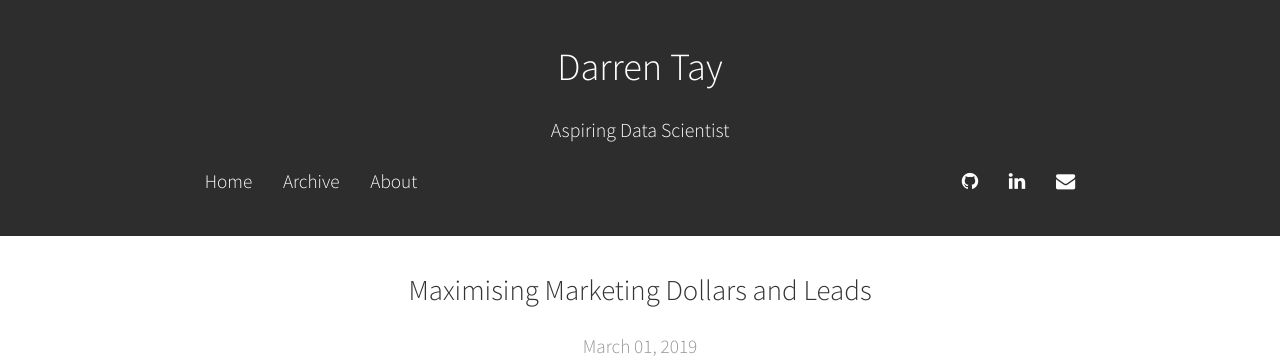
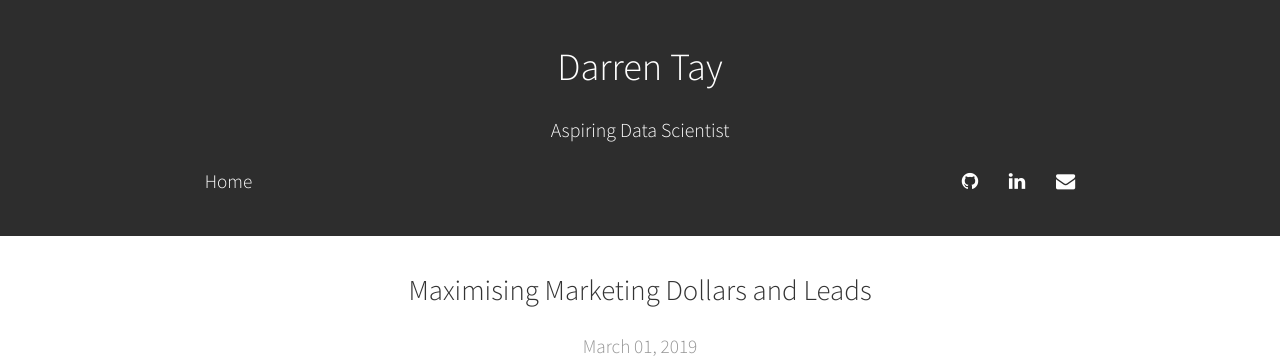
Before and after one commit to darrenwtay/darrenwtay.github.io, a Jekyll site: the page index.html, which Jekyll copies as it is, in a window 1280 px wide. Shown: the top 364 px of the page. Built offline with Jekyll 4.4.1, drawn with Linux system fonts in a browser that asks for light colours.

Commit message:
Update index.html

```diff
--- a/index.html
+++ b/index.html
@@ -30,7 +30,7 @@
   <h1><a href="">Darren Tay</a></h1>
   <h2><a>Aspiring Data Scientist</a></h2>
   <nav>
-    <div><a href="/">Home</a><a href="/archive/">Archive</a><a href="/about/">About</a></div>
+    <div><a href="/">Home</a></div>
     <div><a href="https://github.com/darrenwtay"><i class="fa fa-github"></i></a><a href="https://www.linkedin.com/in/darrenwtay/"><i class="fa fa-linkedin"></i></a><a href="mailto:darren.w.tay@gmail.com"><i class="fa fa-envelope"></i></a></div>
   </nav>
 </header>
```
